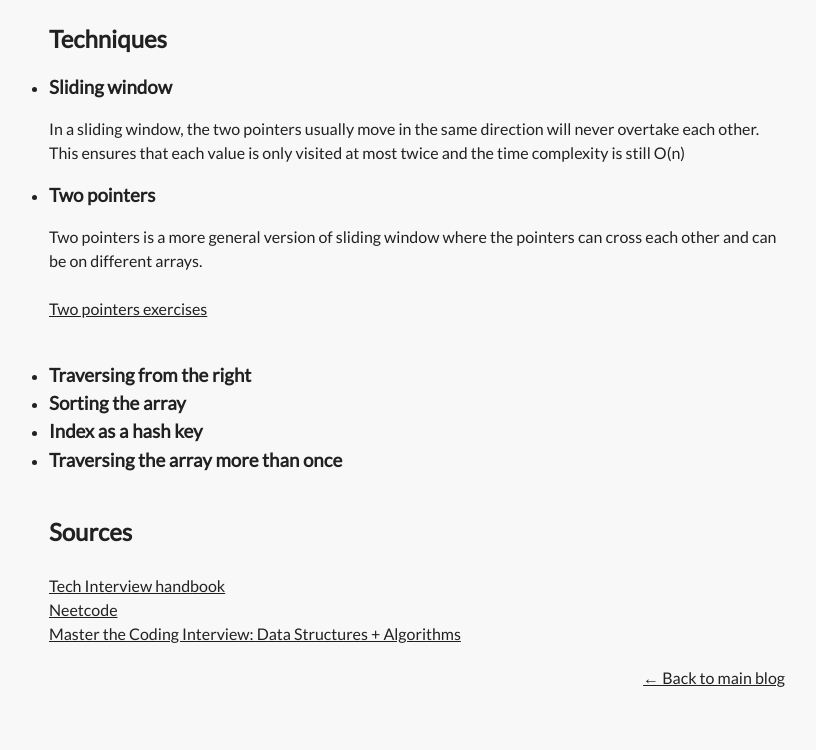
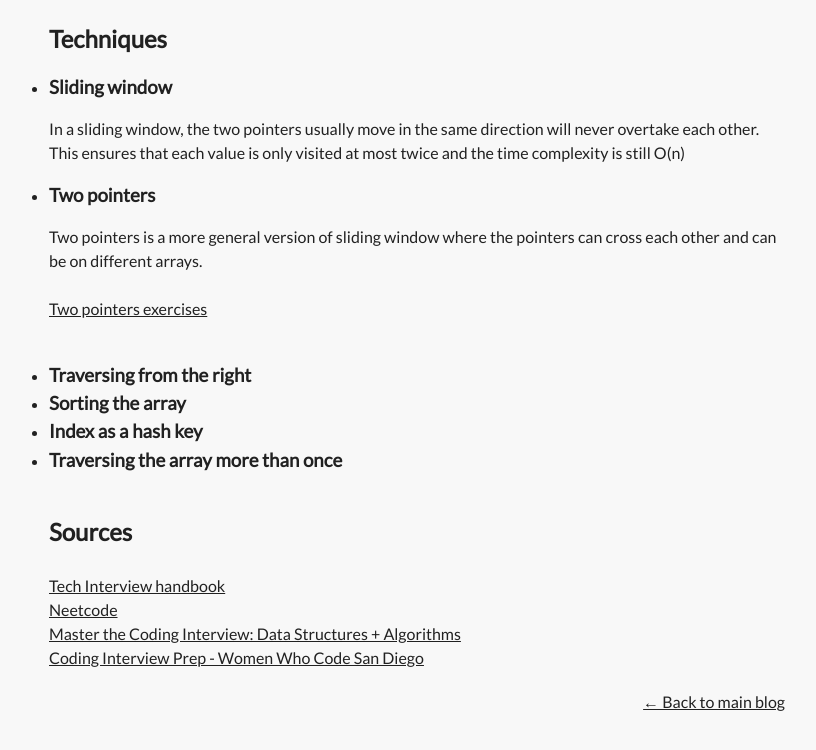
Before and after one commit to RossellaFer/algorithms_practice, an Eleventy site: page src/blog/posts/arrays.md in a window 1280 px wide. Shown: the part 1056-1806 px from the top of the page, without its empty margins (373-1189 px from the left). Built offline with nearby package versions, Linux system fonts and the light colour scheme; Eleventy itself is replaced by a stand-in of ours; files that its build step writes are made by us from their sources; what common-tags would draw is missing.

Commit message:
add resources

```diff
--- a/src/blog/posts/arrays.md
+++ b/src/blog/posts/arrays.md
@@ -93,3 +93,5 @@ Two pointers is a more general version of sliding window where the pointers can
 [Neetcode](https://neetcode.io/courses/dsa-for-beginners)
 
 [Master the Coding Interview: Data Structures + Algorithms](https://www.udemy.com/course/master-the-coding-interview-data-structures-algorithms/?LSNPUBID=PPkX79%2Fc*b0&ranEAID=PPkX79%2Fc*b0&ranMID=39197&ranSiteID=PPkX79_c.b0-FrYf6x50Gk.iAzMPXJT2Fg&utm_medium=udemyads&utm_source=aff-campaign)
+
+[Coding Interview Prep - Women Who Code San Diego](https://www.youtube.com/playlist?list=PLVcEZG2JPVhcpYUHmzU-ST7YZMHdArLU-)
```
